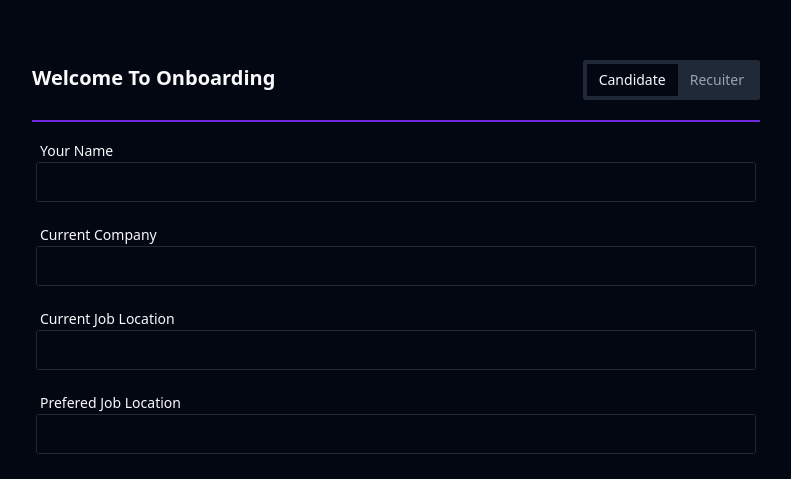
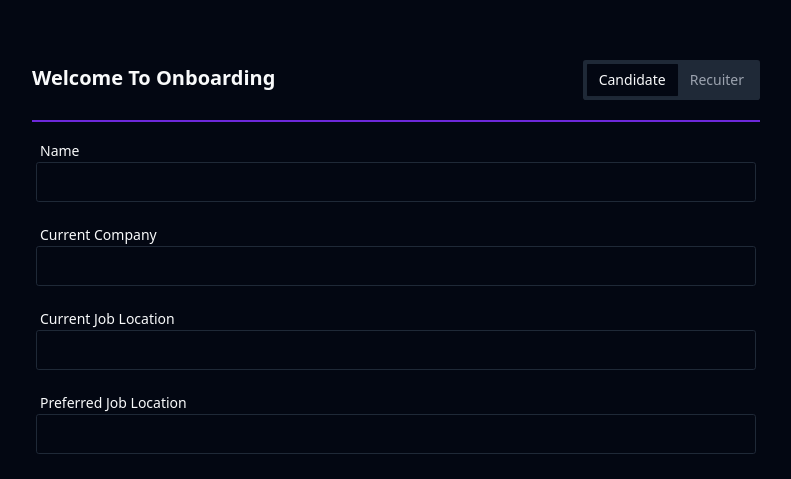
Before and after one commit to RayuduBharani/HireQuest, a React (Vite) app in the folder Frontend/: page /onboard in a window 1280 px wide. Shown: the top 479 px of the page, without its empty margins (244-1035 px from the left). Built offline with nearby package versions, Linux system fonts and the light colour scheme.

Commit message:
Added map function in CandidateForm and changed Route for Onboard as a candidate"

```diff
--- a/Frontend/src/components/CandidateForm.tsx
+++ b/Frontend/src/components/CandidateForm.tsx
@@ -3,9 +3,7 @@ import { Button } from "./ui/button";
 import { Input } from "./ui/input";
 import { Label } from "./ui/label";
 
-
 export default function CandidateForm() {
-
   // const [CandidateFormData, setCandidateFormData] = useState<ICandidateFormData>({
   //   name: '',
   //   currentJobLocation: '',
@@ -24,94 +22,46 @@ export default function CandidateForm() {
   //   resume: ''
   // })
 
-
   function handleSubmit(event: FormEvent<HTMLFormElement>) {
-    event.preventDefault()
-    const formData = new FormData(event.currentTarget)
-    const candidateFormData : candidatFormDataObject = {}
+    event.preventDefault();
+    const formData = new FormData(event.currentTarget);
+    const candidateFormData: candidatFormDataObject = {};
     for (const [key, value] of formData.entries()) {
-      candidateFormData[key] = value
+      candidateFormData[key] = value;
     }
-    console.log(candidateFormData)
-
+    console.log(candidateFormData);
   }
+  const tiles = [
+    { label: "Name", name: "name" },
+    { label: "Current Company", name: "currentCompany" },
+    { label: "Current Job Location", name: "currentJobLocation" },
+    { label: "Preferred Job Location", name: "preferredJobLocation" },
+    { label: "Current Salary", name: "currentSalary" },
+    { label: "Notice Period", name: "noticePeriod" },
+    { label: "Previous Companies", name: "previousCompanies" },
+    { label: "Total Experience", name: "totalExperience" },
+    { label: "College", name: "college" },
+    { label: "College Location", name: "collegeLocation" },
+    { label: "Graduation Year", name: "graduateYear" },
+    { label: "CGPA", name: "CGPA" },
+    { label: "LinkedIn Profile", name: "linkedInProfile" },
+    { label: "GitHub Profile", name: "githubProfile" },
+    { label: "Resume", name: "resume", type: "file" },
+  ];
   return (
-    <form onSubmit={handleSubmit} className="flex flex-col gap-5 border-t-2 pt-4 border-primary p-1">
-      <div>
-        <Label htmlFor="Name" className="ml-1">Your Name</Label>
-        <Input name="name" id="Name" />
-      </div>
-
-      <div>
-        <Label htmlFor="Current Company" className="ml-1">Current Company</Label>
-        <Input name='currentCompany' id="Current Company" />
-      </div>
-
-      <div>
-        <Label htmlFor="Current Job Location" className="ml-1">Current Job Location</Label>
-        <Input name="currentJobLocation" id="Current Job Location" />
-      </div>
-
-      <div>
-        <Label htmlFor="Prefered Job Location" className="ml-1">Prefered Job Location</Label>
-        <Input  name="preffedJobLocation" id="Prefered Job Location" />
-      </div>
-
-      <div>
-        <Label htmlFor="Current Salary" className="ml-1">Current Salary</Label>
-        <Input name="currentSalary" id="Current Salary" />
-      </div>
-
-      <div>
-        <Label htmlFor="Notice Period" className="ml-1">Notice Period</Label>
-        <Input name="noticePeriod" id="Notice Period" />
-      </div>
-
-      <div>
-        <Label htmlFor="Previous Companies" className="ml-1">Previous Companies</Label>
-        <Input name="previesCompanies" id="Previous Companies" />
-      </div>
-
-      <div>
-        <Label htmlFor="Total Experience" className="ml-1">Total Experience</Label>
-        <Input   name="totalExperience" id="Total Experience" />
-      </div>
-
-      <div>
-        <Label htmlFor="College" className="ml-1">College</Label>
-        <Input   name="college" id="College" />
-      </div>
-
-      <div>
-        <Label htmlFor="College Location" className="ml-1">College Location</Label>
-        <Input   name="collegeLocation" id="College Location" />
-      </div>
-
-      <div>
-        <Label htmlFor="Graduation Year" className="ml-1">Graduation Year</Label>
-        <Input   name="graduateYear" id="Graduation Year" />
-      </div>
-
-      <div>
-        <Label htmlFor="CGPA" className="ml-1">CGPA</Label>
-        <Input   name="CGPA" id="CGPA" />
-      </div>
-
-      <div>
-        <Label htmlFor="LinkedIn Profile" className="ml-1">LinkedIn Profile</Label>
-        <Input   name="linkedInProfile" id="LinkedIn Profile" />
-      </div>
-
-      <div>
-        <Label htmlFor="GitHub Profile" className="ml-1">GitHub Profile</Label>
-        <Input   name="gitHubProfile" id="GitHub Profile" />
-      </div>
-
-      <div>
-        <Label htmlFor="Resume" className="ml-1">Resume</Label>
-        <Input   name="resume" id="Resume" type="file" />
-      </div>
-      <Button>Onboard as a Candidate</Button>
+    <form
+      onSubmit={handleSubmit}
+      className="flex flex-col gap-5 border-t-2 pt-4 border-primary p-1"
+    >
+      {tiles.map((tile, key) => (
+        <div key={key}>
+          <Label htmlFor={tile.label} className="ml-1">
+            {tile.label}
+          </Label>
+          <Input name={tile.name} id={tile.label} type={tile.type || "text"} />
+        </div>
+      ))}
+      <Button type="submit">Onboard as a Candidate</Button>
     </form>
-  )
+  );
 }
```
Also changed, not shown: 2 other files (tests, documents, lock files or other folders).
